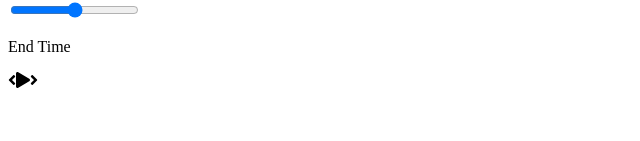
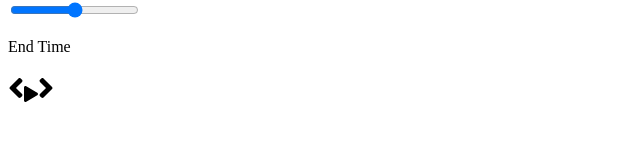
Before and after one commit to RostyslavL/React-Music-App, a React (Create React App) app: page / in a window 1280 px wide. Shown: the part 231-372 px from the top of the page, without its empty margins (0-640 px from the left). Built offline with nearby package versions, Linux system fonts and the light colour scheme.

Commit message:
fix: Add icons size

```diff
--- a/src/components/Player.js
+++ b/src/components/Player.js
@@ -11,9 +11,9 @@ const Player = () => {
                 <p>End Time</p>
             </div>
             <div className="play-control">
-                <FontAwesomeIcon className="skip-back" icon={faAngleLeft}/>
+                <FontAwesomeIcon className="skip-back" size="2x" icon={faAngleLeft}/>
                 <FontAwesomeIcon className="play" icon={faPlay}/>
-                <FontAwesomeIcon className="skip-forward" icon={faAngleRight}/>
+                <FontAwesomeIcon className="skip-forward" size="2x" icon={faAngleRight}/>
             </div>
         </div>
     )
```
